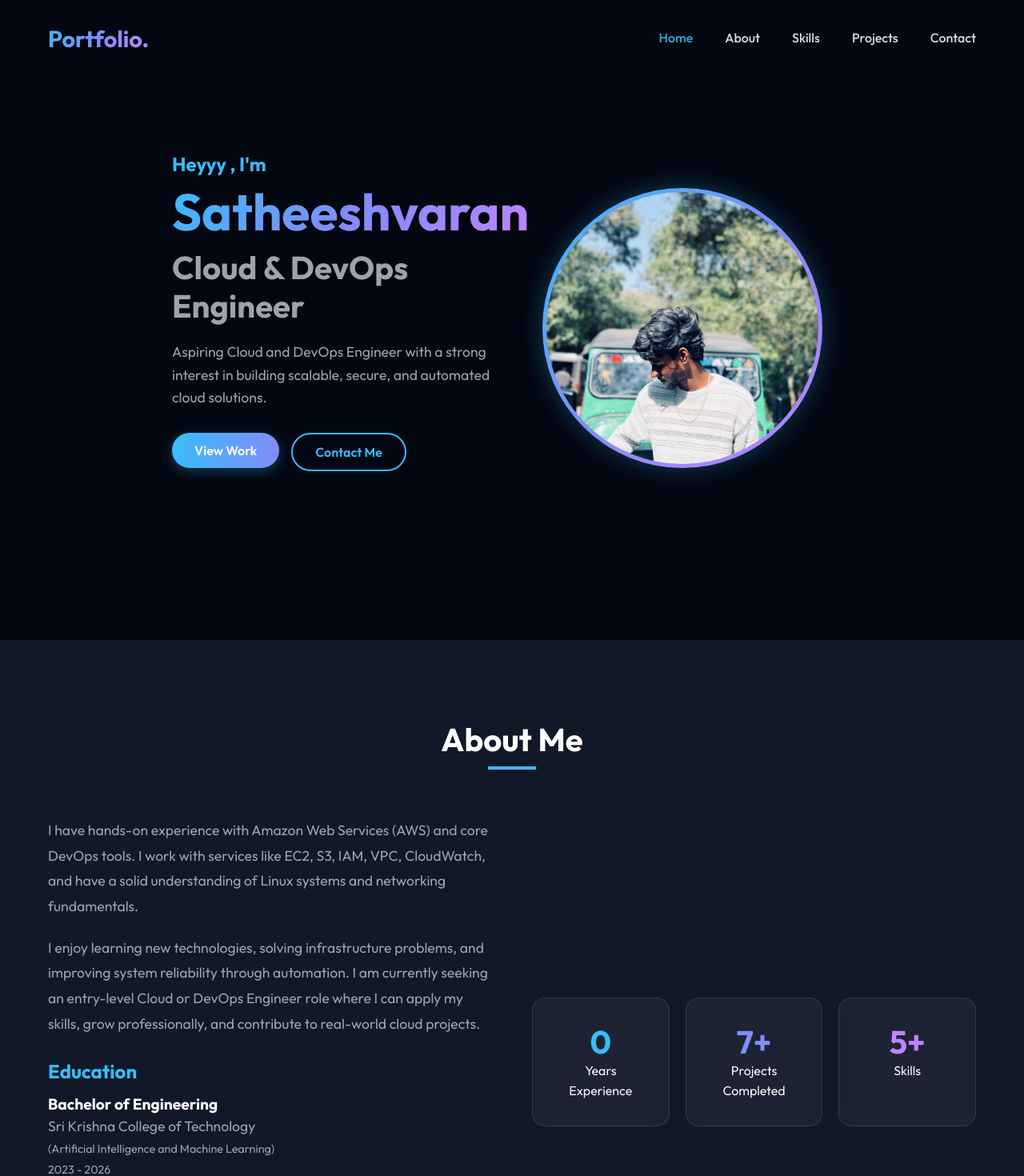
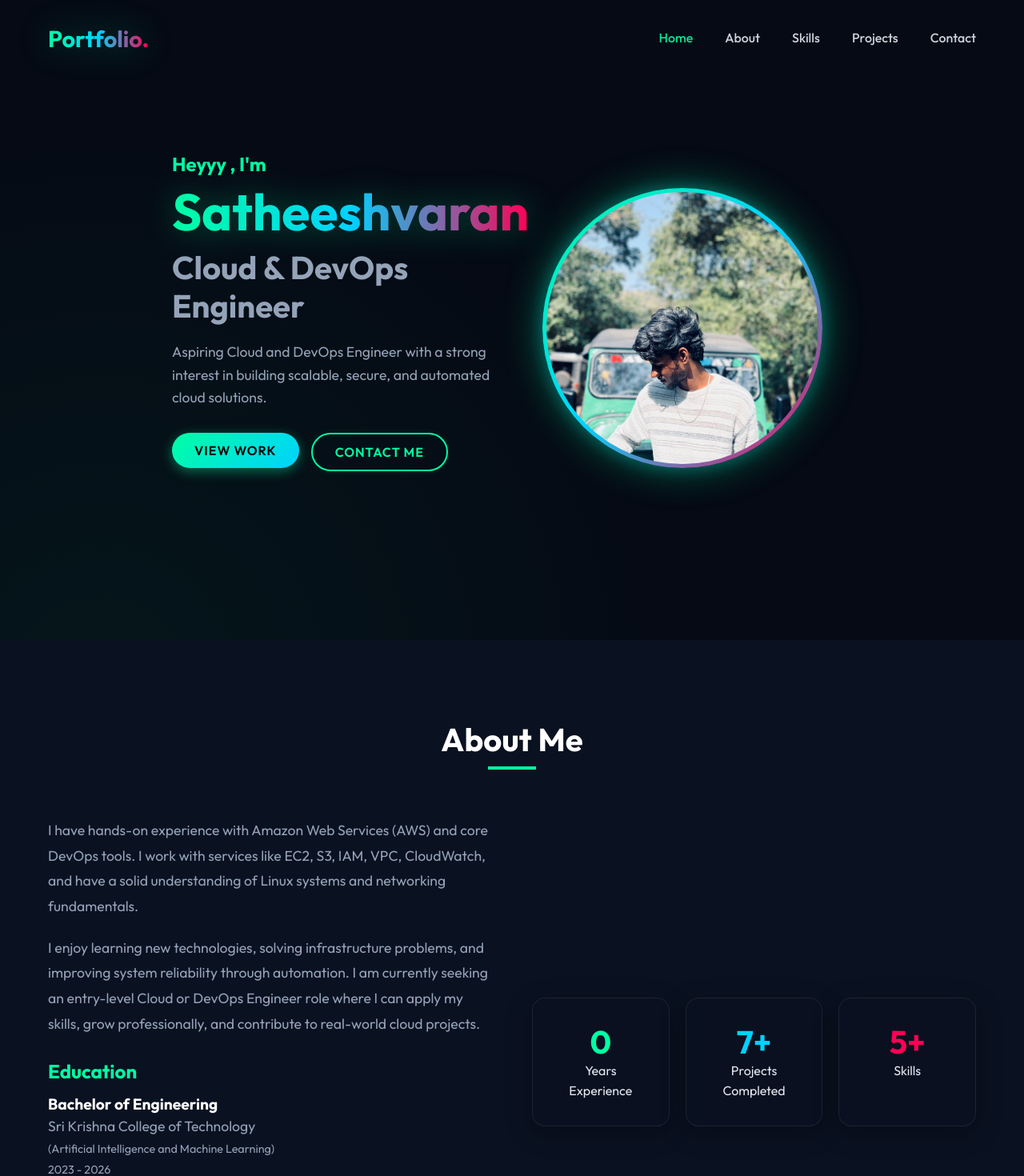
Before and after one commit to Sxtheesh/MyPortolio, a React (Vite) app: page / in a window 1280 px wide. Shown: the top 1470 px of the page at 80% size. Built offline with nearby package versions, Linux system fonts and the light colour scheme.

Commit message:
Apply Midnight Aurora theme

```diff
--- a/src/components/Hero.jsx
+++ b/src/components/Hero.jsx
@@ -68,7 +68,7 @@ const Hero = () => {
                         display: 'flex',
                         alignItems: 'center',
                         justifyContent: 'center',
-                        boxShadow: '0 0 30px rgba(56, 189, 248, 0.3)'
+                        boxShadow: '0 0 50px rgba(0, 255, 163, 0.4), 0 0 20px rgba(0, 210, 255, 0.3)'
                     }}>
                         <div style={{
                             width: '340px',
--- a/src/index.css
+++ b/src/index.css
@@ -1,16 +1,19 @@
 :root {
-  --bg-color: #030712;
-  /* Very dark blue-gray */
-  --text-color: #f3f4f6;
-  --text-secondary: #9ca3af;
-  --primary-color: #38bdf8;
-  /* Sky Blue */
-  --secondary-color: #818cf8;
-  /* Indigo */
-  --accent-color: #c084fc;
-  /* Purple */
-  --card-bg: #111827;
-  --card-border: #1f2937;
+  --bg-color: #050a14;
+  /* Deep Midnight Navy */
+  --text-color: #e2e8f0;
+  /* Ice White */
+  --text-secondary: #94a3b8;
+  /* Cool Grey */
+  --primary-color: #00ffa3;
+  /* Aurora Mint */
+  --secondary-color: #00d2ff;
+  /* Electric Blue */
+  --accent-color: #ff0055;
+  /* Radical Red */
+  --card-bg: #0a1120;
+  /* Slightly lighter navy */
+  --card-border: #1e293b;
   --font-main: 'Outfit', sans-serif;
 }
 
@@ -30,6 +33,9 @@ body {
   font-family: var(--font-main);
   overflow-x: hidden;
   line-height: 1.6;
+  background-image:
+    radial-gradient(circle at 10% 20%, rgba(0, 255, 163, 0.05) 0%, transparent 20%),
+    radial-gradient(circle at 90% 80%, rgba(0, 210, 255, 0.05) 0%, transparent 20%);
 }
 
 /* Scrollbar */
@@ -42,7 +48,7 @@ body {
 }
 
 ::-webkit-scrollbar-thumb {
-  background: var(--primary-color);
+  background: linear-gradient(to bottom, var(--primary-color), var(--secondary-color));
   border-radius: 4px;
 }
 
@@ -82,10 +88,12 @@ h6 {
 }
 
 .gradient-text {
-  background: linear-gradient(135deg, var(--primary-color), var(--secondary-color), var(--accent-color));
+  background: linear-gradient(to right, var(--primary-color), var(--secondary-color), var(--accent-color));
   -webkit-background-clip: text;
   -webkit-text-fill-color: transparent;
   background-clip: text;
+  font-weight: 800;
+  filter: drop-shadow(0 0 20px rgba(0, 255, 163, 0.3));
 }
 
 .btn {
@@ -97,34 +105,45 @@ h6 {
   transition: all 0.3s ease;
   font-family: var(--font-main);
   font-size: 1rem;
+  text-transform: uppercase;
+  letter-spacing: 1px;
 }
 
 .btn-primary {
-  background: linear-gradient(90deg, var(--primary-color), var(--secondary-color));
-  color: white;
-  box-shadow: 0 4px 15px rgba(56, 189, 248, 0.3);
+  background: linear-gradient(135deg, var(--primary-color), var(--secondary-color));
+  color: #000;
+  /* Dark text on bright buttons for contrast */
+  box-shadow: 0 4px 15px rgba(0, 255, 163, 0.4);
 }
 
 .btn-primary:hover {
   transform: translateY(-2px);
-  box-shadow: 0 6px 20px rgba(56, 189, 248, 0.5);
+  box-shadow: 0 6px 25px rgba(0, 255, 163, 0.6);
 }
 
 .btn-outline {
   background: transparent;
   border: 2px solid var(--primary-color);
   color: var(--primary-color);
+  box-shadow: 0 0 10px rgba(0, 255, 163, 0.1);
 }
 
 .btn-outline:hover {
   background: var(--primary-color);
-  color: var(--bg-color);
+  color: #000;
+  box-shadow: 0 0 20px rgba(0, 255, 163, 0.4);
 }
 
 /* Glassmorphism */
 .glass {
-  background: rgba(255, 255, 255, 0.05);
-  backdrop-filter: blur(10px);
-  border: 1px solid rgba(255, 255, 255, 0.1);
+  background: rgba(10, 17, 32, 0.6);
+  backdrop-filter: blur(12px);
+  border: 1px solid rgba(255, 255, 255, 0.08);
   border-radius: 16px;
+  box-shadow: 0 8px 32px 0 rgba(0, 0, 0, 0.3);
 }
+
+.glass:hover {
+  border-color: var(--primary-color);
+  box-shadow: 0 8px 32px 0 rgba(0, 255, 163, 0.1);
+}
```
